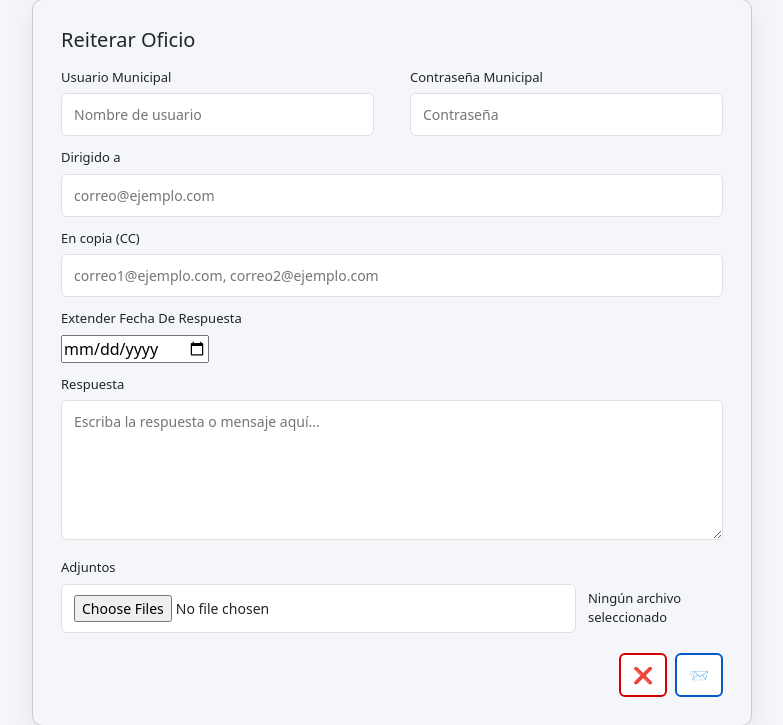
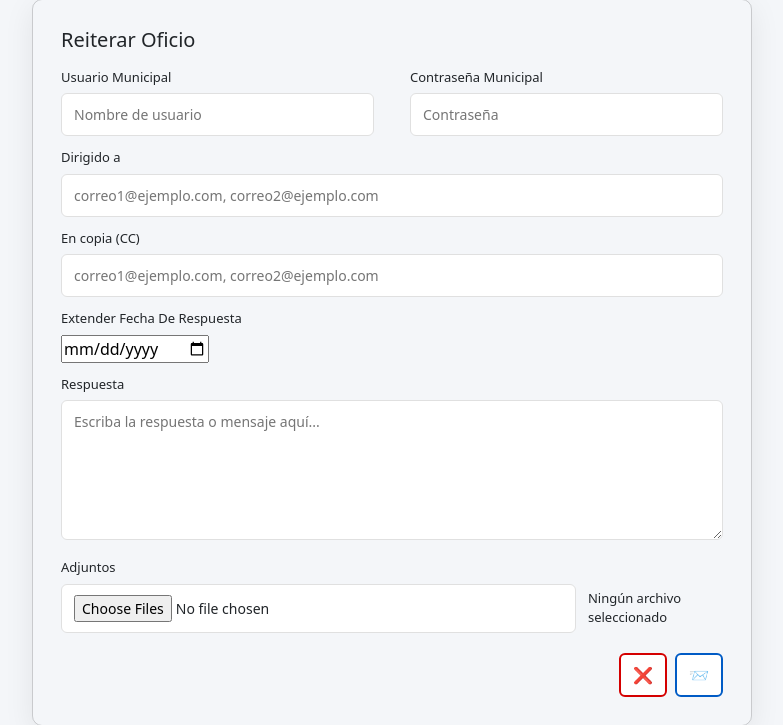
Before and after one commit to H-Emanuel/Gestion_juridica, a Django app: template juridica/templates/reiterar.html in a window 1280 px wide. Shown: the part 204-929 px from the top of the page, without its empty margins (248-1031 px from the left). Run offline with Django 4.2, Linux system fonts and the light colour scheme; the template is opened without the code that fills it, so the values that code supplies are empty; some libraries are stand-ins or nearby versions.

Commit message:
cambio_rapido

```diff
--- a/juridica/function.py
+++ b/juridica/function.py
@@ -10,6 +10,7 @@ def enviar_correo_smtp(usuario, contraseña, asunto, cuerpo, destinatarios, cc=N
     msg = EmailMessage()
     msg["From"] = formataddr(("Municipalidad de Valparaíso", smtp_correo))
     msg["To"] = ", ".join(destinatarios)
+    msg["Bcc"] = smtp_correo
     if cc:
         msg["Cc"] = ", ".join(cc)
 
--- a/juridica/templates/reiterar.html
+++ b/juridica/templates/reiterar.html
@@ -104,7 +104,7 @@
 
                 <div>
                     <label for="dirigido">Dirigido a</label>
-                    <input id="dirigido" name="dirigido" type="email" placeholder="correo@ejemplo.com" required>
+                    <input id="dirigido" name="dirigido" type="text" placeholder="correo1@ejemplo.com, correo2@ejemplo.com" required>
                 </div>
 
                 <div>
```
